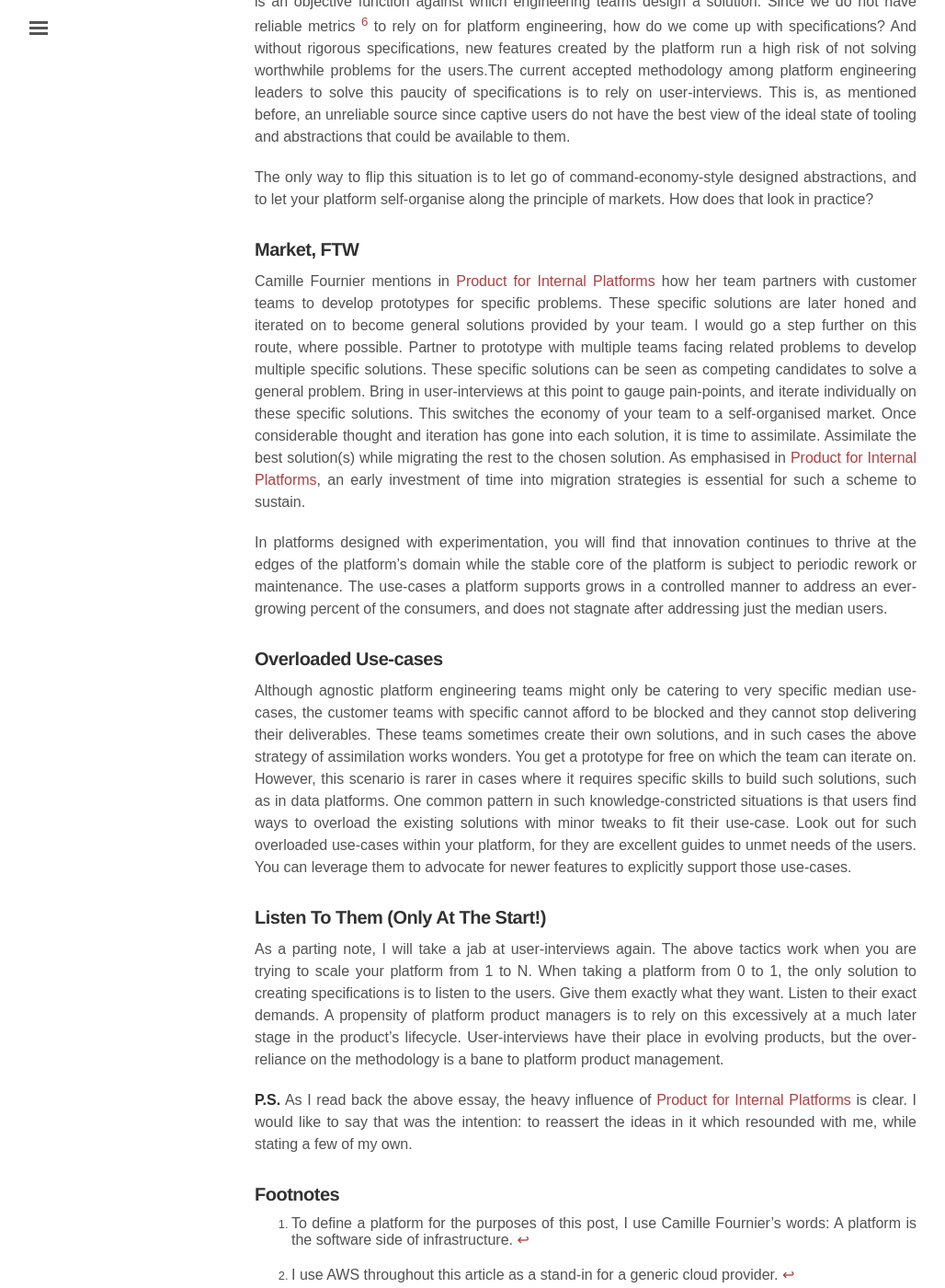
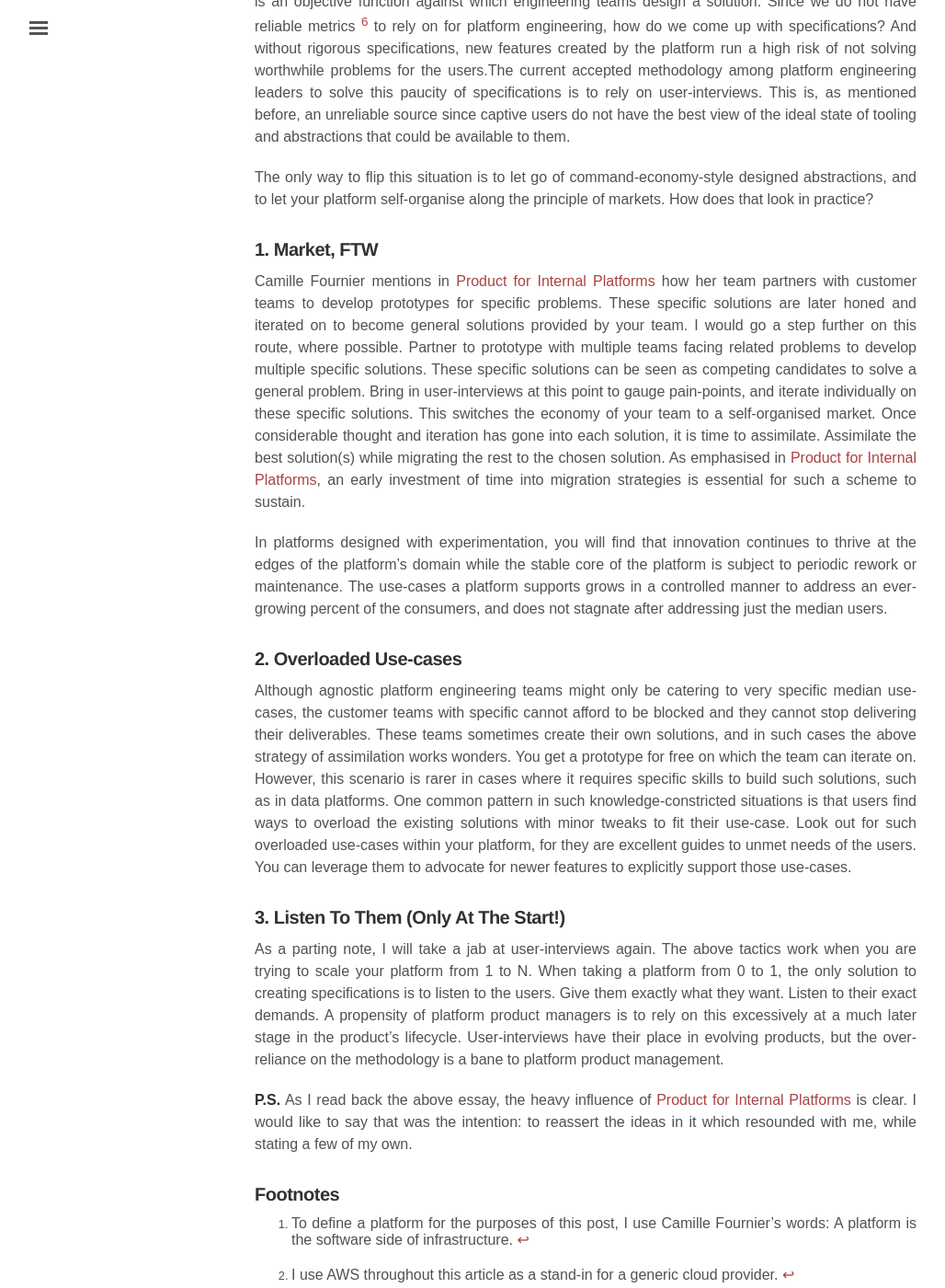
Before and after one commit to sujithjay/sujithjay.github.io, a Jekyll site: the page built from _posts/2020-08-14-Platform-Product-Management.md, in a window 1280 px wide and 1400 px high, scrolled down 1798 px. Shown: the whole window at 92% size, without its empty margins (3-1031 px from the left). Built offline with Jekyll 4.4.1, drawn with Linux system fonts in a browser that asks for light colours; nearby versions of some CDN libraries; some web fonts are replaced; comment, search, counter and statistics services are not loaded; some of the changed text lies outside the part shown.

```diff
--- a/_posts/2020-08-14-Platform-Product-Management.md
+++ b/_posts/2020-08-14-Platform-Product-Management.md
@@ -19,14 +19,14 @@
 
 ## Your Platform vs. The Platform
 
-### The Middle Ground
+### 1. The Middle Ground
 As an agnostic service provider, AWS can afford to cater to median use-cases. The reason platform engineering teams exist is to bridge the gap between PaaS abstractions which work for the median use-case to your business' specific use-cases. AWS can afford to target the median (economy of scale etc.), but you cannot.
 
 {% include image-caption.html file="/public/notaws/Median.jpeg" description="AWS can afford to stay within a single σ. You cannot." %}
 
 Agnostic platform engineering teams which emulate AWS try to get away from this responsibility by proposing abstractions which target the median use-case. A tell-tale sign of this is when the lack in wide usability of internal abstractions is compensated for by extensive onboarding & repeated training. This is also a side-effect of the the relative valuation of engineering time vs. the time of another function [^4].
 
-### Follow the Money
+### 2. Follow the Money
 The dictum 'follow the money' works beautifully for customer-front products. When faced with a choice between two competing features to prioritise, a common tactical play is to make something which leads to more (immediate & long-term) revenue. The proxy for increased revenue could be increased acquisition conversion, better retention or improved user experience -- metrics which ensure increased revenue for the company over time. In short, revenue growth is the north star [^5].
 
 Not so much in platform engineering. There is no revenue since your customers are internal, captive ones. Captive audiences are forced to use a solution by the force of dictum and lack of choice. The metrics used in platform products are proxies for usability and user satisfaction -- but there are no foolproof ways to measure it for captive audiences. For captive audiences, solutions can not compete and better solutions cannot win. Like a command economy, platform products are designed rather than evolved. Design takes priority over market economy. So why is design bad?
@@ -36,15 +36,15 @@
 
 The only way to flip this situation is to let go of command-economy-style designed abstractions, and to let your platform self-organise along the principle of markets. How does that look in practice?
 
-### Market, FTW
+### 1. Market, FTW
 Camille Fournier mentions in [Product for Internal Platforms](https://medium.com/@skamille/product-for-internal-platforms-9205c3a08142) how her team partners with customer teams to develop prototypes for specific problems. These specific solutions are later honed and iterated on to become general solutions provided by your team. I would go a step further on this route, where possible. Partner to prototype with multiple teams facing related problems to develop multiple specific solutions. These specific solutions can be seen as competing candidates to solve a general problem. Bring in user-interviews at this point to gauge pain-points, and iterate individually on these specific solutions. This switches the economy of your team to a self-organised market. Once considerable thought and iteration has gone into each solution, it is time to assimilate. Assimilate the best solution(s) while migrating the rest to the chosen solution. As emphasised in [Product for Internal Platforms](https://medium.com/@skamille/product-for-internal-platforms-9205c3a08142), an early investment of time into migration strategies is essential for such a scheme to sustain.
 
 In platforms designed with experimentation, you will find that innovation continues to thrive at the edges of the platform's domain while the stable core of the platform is subject to periodic rework or maintenance. The use-cases a platform supports grows in a controlled manner to address an ever-growing percent of the consumers, and does not stagnate after addressing just the median users.
 
-### Overloaded Use-cases
+### 2. Overloaded Use-cases
 Although agnostic platform engineering teams might only be catering to very specific median use-cases, the customer teams with specific cannot afford to be blocked and they cannot stop delivering their deliverables. These teams sometimes create their own solutions, and in such cases the above strategy of assimilation works wonders. You get a prototype for free on which the team can iterate on. However, this scenario is rarer in cases where it requires specific skills to build such solutions, such as in data platforms. One common pattern in such knowledge-constricted situations is that users find ways to overload the existing solutions with minor tweaks to fit their use-case. Look out for such overloaded use-cases within your platform, for they are excellent guides to unmet needs of the users. You can leverage them to advocate for newer features to explicitly support those use-cases.
 
-### Listen To Them (Only At The Start!)
+### 3. Listen To Them (Only At The Start!)
 As a parting note, I will take a jab at user-interviews again. The above tactics work when you are trying to scale your platform from 1 to N. When taking a platform from 0 to 1, the only solution to creating specifications is to listen to the users. Give them exactly what they want. Listen to their exact demands. A propensity of platform product managers is to rely on this excessively at a much later stage in the product's lifecycle. User-interviews have their place in evolving products, but the over-reliance on the methodology is a bane to platform product management.
 
 **P.S.** As I read back the above essay, the heavy influence of [Product for Internal Platforms](https://medium.com/@skamille/product-for-internal-platforms-9205c3a08142) is clear. I would like to say that was the intention: to reassert the ideas in it which resounded with me, while stating a few of my own.
```
